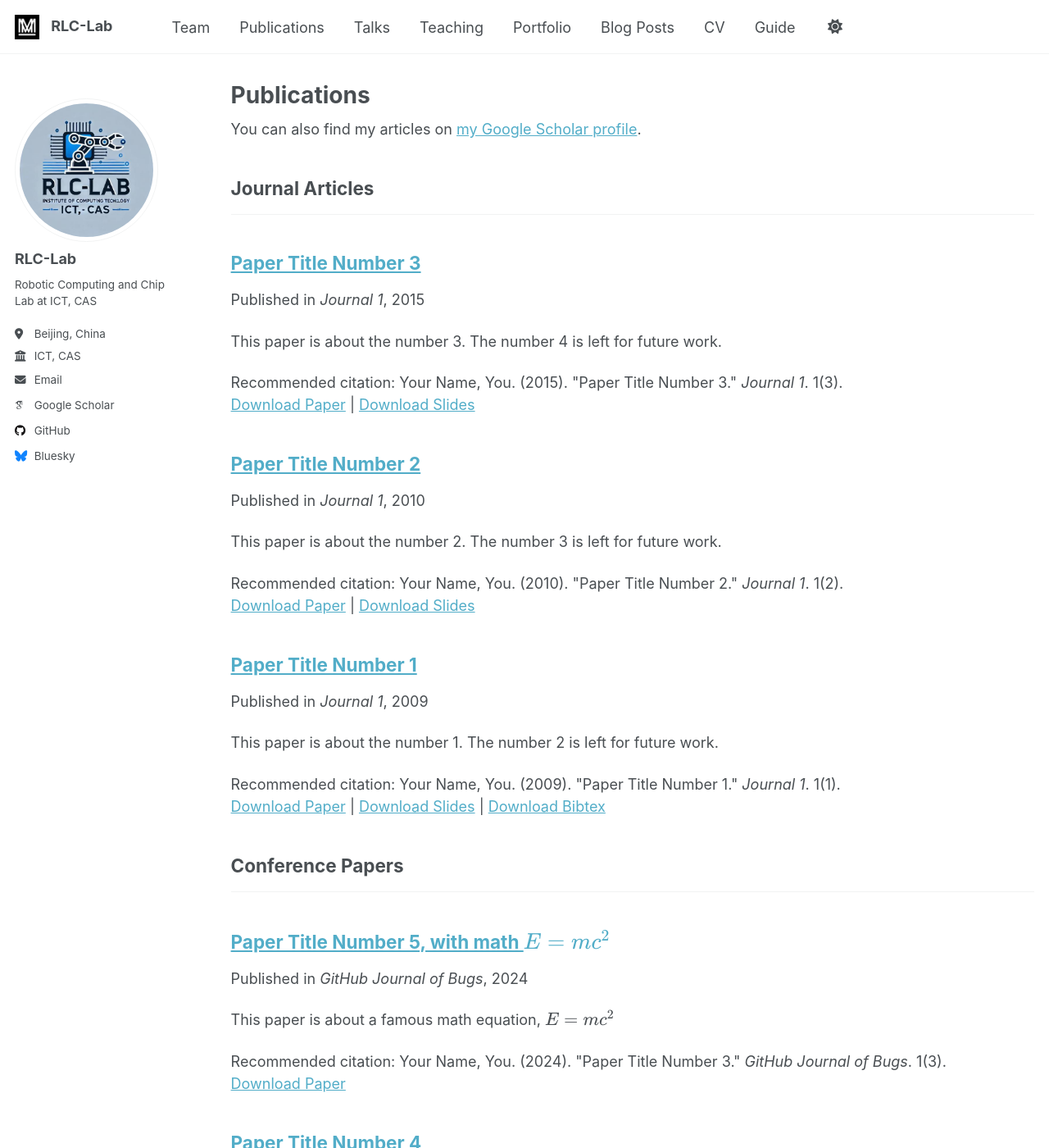
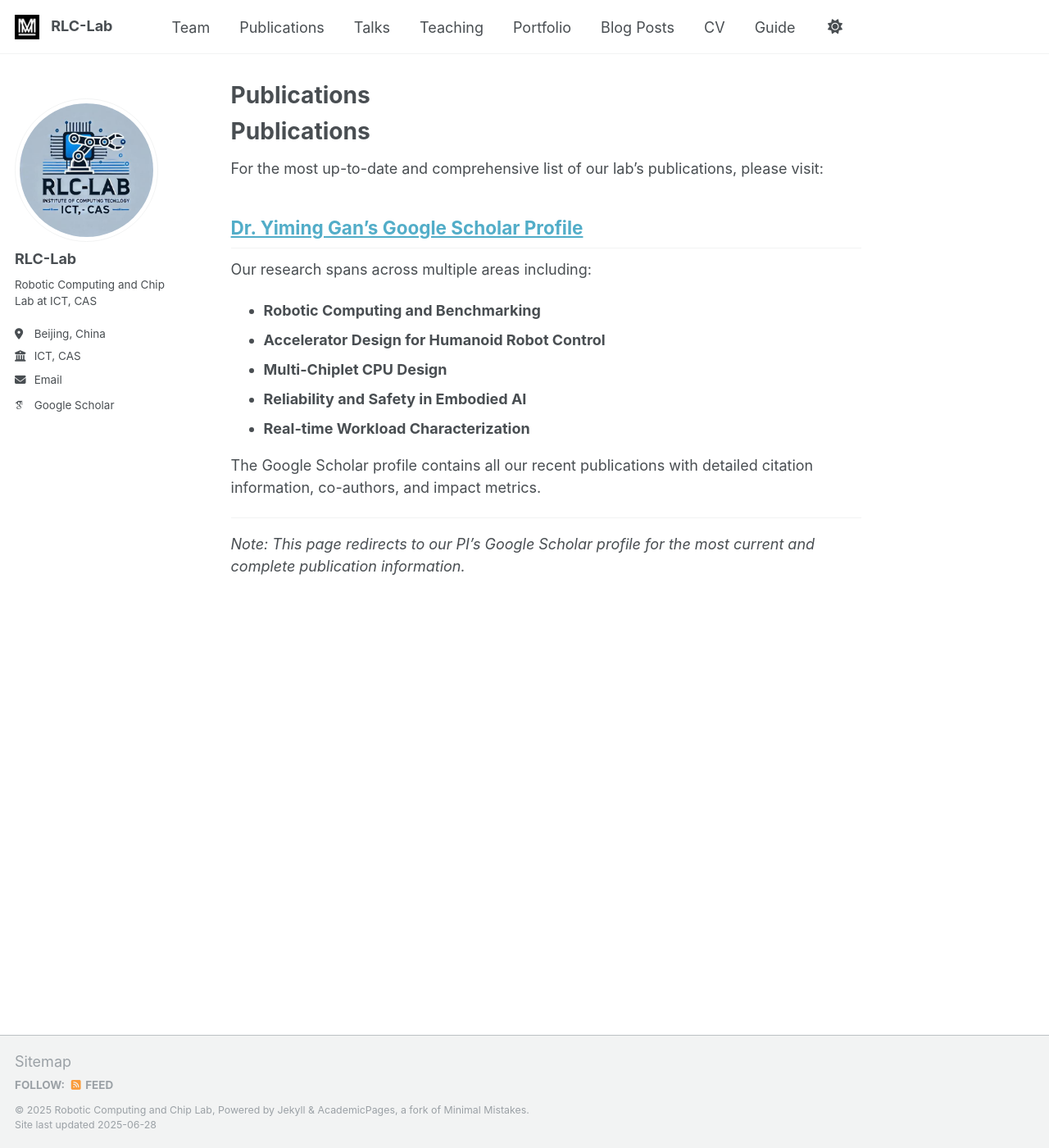
Before and after one commit to RLC-Lab/rlc-lab.github.io, a Jekyll site: the page built from _pages/publications.md, in a window 1280 px wide and 1400 px high. Shown: the whole window at 82% size. Built offline with Jekyll 4.4.1, drawn with Linux system fonts in a browser that asks for light colours; some web fonts are replaced; some of the changed text lies outside the part shown.

Commit message:
update pub

```diff
--- a/_config.yml
+++ b/_config.yml
@@ -36,18 +36,7 @@ author:
   academia         : # URL
   arxiv            : # URL - Update with the correct link to your profile
   googlescholar    : "https://scholar.google.com/citations?user=d-1MZhIAAAAJ&hl=zh-CN"
-
-
-  # Repositories and software development
-  bitbucket        : # Username - Update with your username on the site
-  codepen          : # Username
-  dribbble         : # Username
-  github           : "https://github.com/RLC-Lab"
-  kaggle           : # Username
-  stackoverflow    : # User number or user number and name (i.e., use "1" or "1/jeff-atwood")
-
-  # Social media
-  bluesky          : "bsky.app" # Replace this with you Bluesky username
+  impactstory      : # URL
   facebook         : # Username
   flickr           : # Username
   foursquare       : # Username
--- a/_pages/publications.html
+++ /dev/null
@@ -1,33 +0,0 @@
----
-layout: archive
-title: "Publications"
-permalink: /publications/
-author_profile: true
----
-
-{% if site.author.googlescholar %}
-  <div class="wordwrap">You can also find my articles on <a href="{{site.author.googlescholar}}">my Google Scholar profile</a>.</div>
-{% endif %}
-
-{% include base_path %}
-
-<!-- New style rendering if publication categories are defined -->
-{% if site.publication_category %}
-  {% for category in site.publication_category  %}
-    {% assign title_shown = false %}
-    {% for post in site.publications reversed %}
-      {% if post.category != category[0] %}
-        {% continue %}
-      {% endif %}
-      {% unless title_shown %}
-        <h2>{{ category[1].title }}</h2><hr />
-        {% assign title_shown = true %}
-      {% endunless %}
-      {% include archive-single.html %}
-    {% endfor %}
-  {% endfor %}
-{% else %}
-  {% for post in site.publications reversed %}
-    {% include archive-single.html %}
-  {% endfor %}
-{% endif %}
--- /dev/null
+++ b/_pages/publications.md
@@ -0,0 +1,25 @@
+---
+title: "Publications"
+permalink: /publications/
+author_profile: true
+---
+
+# Publications
+
+For the most up-to-date and comprehensive list of our lab's publications, please visit:
+
+## [Dr. Yiming Gan's Google Scholar Profile](https://scholar.google.com/citations?user=d-1MZhIAAAAJ&hl=zh-CN)
+
+Our research spans across multiple areas including:
+
+- **Robotic Computing and Benchmarking**
+- **Accelerator Design for Humanoid Robot Control**
+- **Multi-Chiplet CPU Design**
+- **Reliability and Safety in Embodied AI**
+- **Real-time Workload Characterization**
+
+The Google Scholar profile contains all our recent publications with detailed citation information, co-authors, and impact metrics.
+
+---
+
+*Note: This page redirects to our PI's Google Scholar profile for the most current and complete publication information.*
```
